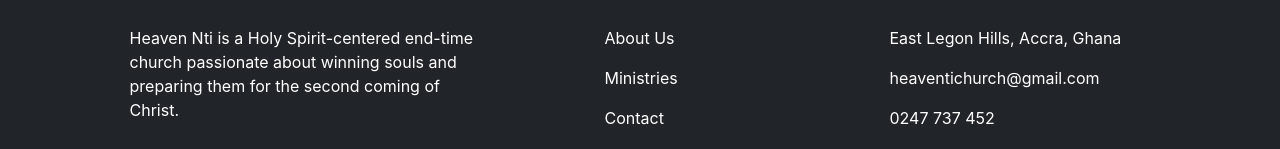
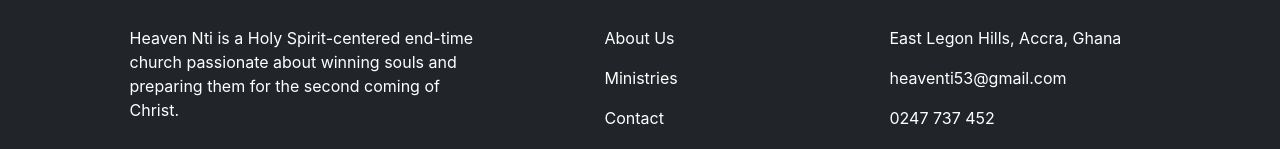
Before and after one commit to Daniel-KK-world/Heaven-Nti-Church, a React (Create React App) app: page / in a window 1280 px wide. Shown: the part 7849-7998 px from the top of the page. Built offline with nearby package versions, Linux system fonts and the light colour scheme.

Commit message:
email update

```diff
--- a/src/components/Footer.js
+++ b/src/components/Footer.js
@@ -27,7 +27,7 @@
           <div className="col-md-3 col-lg-3 col-xl-3 mx-auto mt-3">
             <h5 className="text-uppercase mb-4 font-weight-bold text-warning">Contact</h5>
             <p><i className="fas fa-home mr-3"></i> East Legon Hills, Accra, Ghana</p>
-            <p><i className="fas fa-envelope mr-3"></i> heaventichurch@gmail.com</p>
+            <p><i className="fas fa-envelope mr-3"></i> heaventi53@gmail.com</p>
             <p><i className="fas fa-phone mr-3"></i> 0247 737 452</p>
             <p><i className="fas fa-phone mr-3"></i> 054 649 6712</p>
           </div>
```
